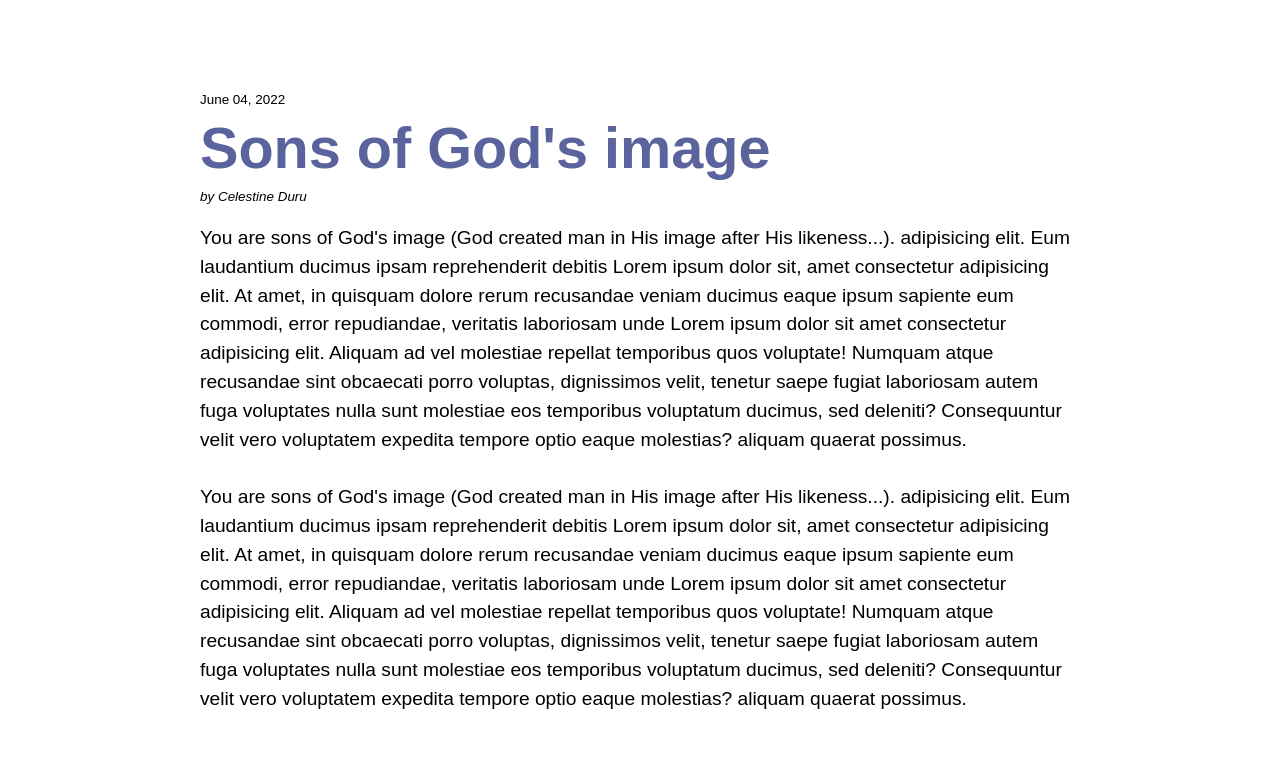
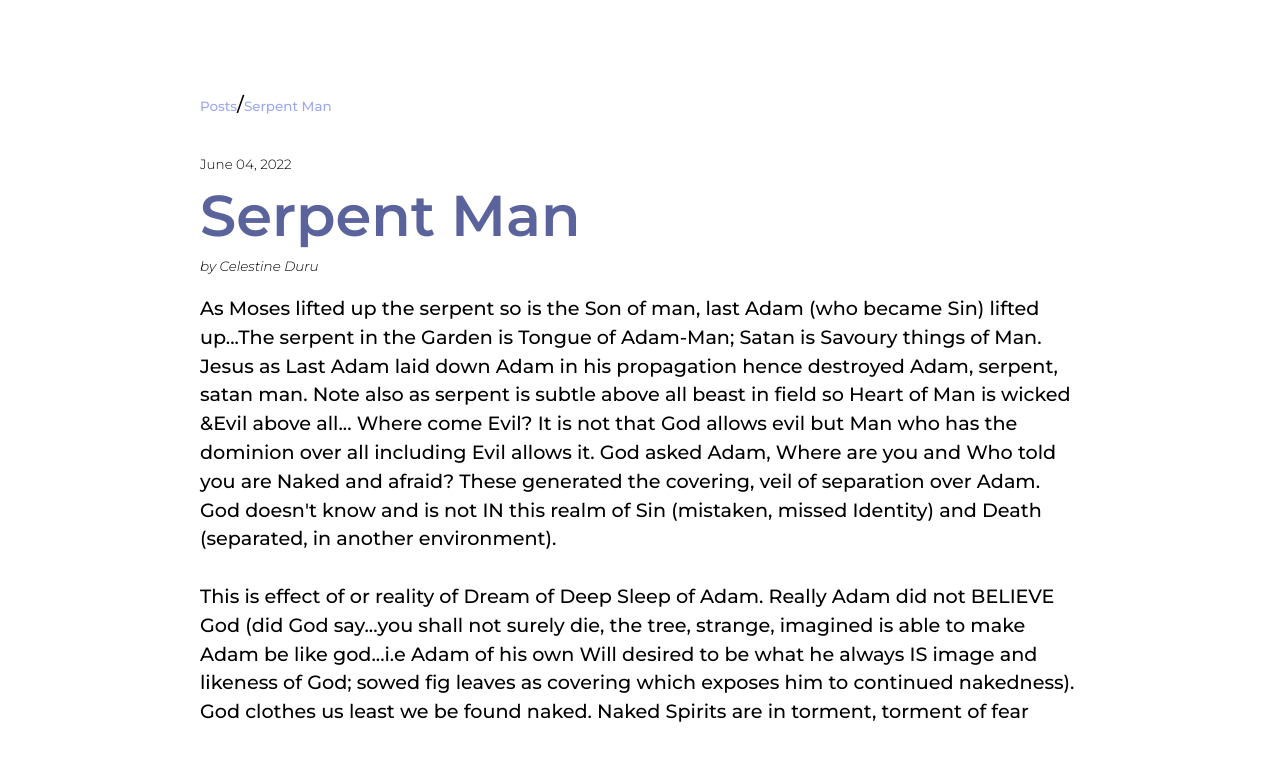
Before and after one commit to Ezcel/Celestine_Duru_space, a plain HTML site: page posts/001.html in a window 1280 px wide. Shown: the part 603-1360 px from the top of the page. Drawn offline with Linux system fonts and the light colour scheme.

Commit message:
Update 001.html

```diff
--- a/posts/001.html
+++ b/posts/001.html
@@ -7,6 +7,12 @@
     <title>Celestine Duru Space</title>
     <link rel="stylesheet" href="../css/style.css" />
     <link rel="stylesheet" href="../css/001.css" />
+    <link rel="preconnect" href="https://fonts.googleapis.com" />
+    <link rel="preconnect" href="https://fonts.gstatic.com" crossorigin />
+    <link
+      href="https://fonts.googleapis.com/css2?family=Montserrat:ital,wght@0,300;0,500;0,600;1,300&display=swap"
+      rel="stylesheet"
+    />
   </head>
   <body>
     <main>
@@ -14,56 +20,59 @@
         <div id="logo">
           <p id="logoText">Celestine Duru Space</p>
         </div>
-        <nav class="navbar">
+        <nav class="navbar" id="navigation">
           <ul>
-            <li><a href="../index.html" class="active">Home</a></li>
-            <li><a href="#posts">Posts</a></li>
+            <li>
+              <a href="../index.html" id="homeButton">Home</a>
+            </li>
+            <li><a href="../index.html#posts" id="postButton">Posts</a></li>
           </ul>
         </nav>
+        <div id="hamburger">
+          <svg xmlns="http://www.w3.org/2000/svg" viewBox="0 0 448 512"><!--! Font Awesome Pro 6.0.0 by @fontawesome - https://fontawesome.com License - https://fontawesome.com/license (Commercial License) Copyright 2022 Fonticons, Inc. --><path fill="#fff" d="M0 96C0 78.33 14.33 64 32 64H416C433.7 64 448 78.33 448 96C448 113.7 433.7 128 416 128H32C14.33 128 0 113.7 0 96zM0 256C0 238.3 14.33 224 32 224H416C433.7 224 448 238.3 448 256C448 273.7 433.7 288 416 288H32C14.33 288 0 273.7 0 256zM416 448H32C14.33 448 0 433.7 0 416C0 398.3 14.33 384 32 384H416C433.7 384 448 398.3 448 416C448 433.7 433.7 448 416 448z"/></svg>
+        </div>
       </header>
       <div id="image">
         <img
-          src="../images/james-coleman-cevIeBV1A3I-unsplash.jpg"
+          src="../images/post_001_image941px.jpg"
+          srcset="../images/post_001_image534px.jpg 425w, ../images/post_001_image2101px.jpg 1200w"
+          sizes="(max-width: 940px) 100vw, (max-width: 7680px) 70vw"
           alt="image"
           width="100%"
         />
       </div>
       <section id="blogPost">
         <div id="text">
+          <div id="directory">
+            <a href="../index.html#posts">Posts</a>/<a href="#">Serpent Man</a>
+          </div>
           <p id="date">June 04, 2022</p>
-          <h1>Sons of God's image</h1>
+          <h1>Serpent Man</h1>
           <p id="author">by Celestine Duru</p>
           <div id="mainText">
             <p>
-              You are sons of God's image (God created man in His image after
-              His likeness...). adipisicing elit. Eum laudantium ducimus ipsam
-              reprehenderit debitis Lorem ipsum dolor sit, amet consectetur
-              adipisicing elit. At amet, in quisquam dolore rerum recusandae
-              veniam ducimus eaque ipsum sapiente eum commodi, error
-              repudiandae, veritatis laboriosam unde Lorem ipsum dolor sit amet
-              consectetur adipisicing elit. Aliquam ad vel molestiae repellat
-              temporibus quos voluptate! Numquam atque recusandae sint obcaecati
-              porro voluptas, dignissimos velit, tenetur saepe fugiat laboriosam
-              autem fuga voluptates nulla sunt molestiae eos temporibus
-              voluptatum ducimus, sed deleniti? Consequuntur velit vero
-              voluptatem expedita tempore optio eaque molestias? aliquam quaerat
-              possimus.
+              As Moses lifted up the serpent so is the Son of man, last Adam
+              (who&nbsp;became&nbsp;Sin) lifted up...The serpent in the Garden
+              is Tongue of Adam-Man; Satan is Savoury things of Man. Jesus as
+              Last Adam laid down Adam in his propagation hence destroyed Adam,
+              serpent, satan man. Note also as serpent is subtle above all beast
+              in field so Heart of Man is wicked &Evil above all... Where come
+              Evil? It is not that God allows evil but Man who has the dominion
+              over all including Evil allows it. God asked Adam, Where are you
+              and Who told you are Naked and afraid? These generated the
+              covering, veil of separation over Adam. God doesn't know and is
+              not IN this realm of Sin (mistaken, missed Identity) and Death
+              (separated, in another environment).
             </p>
             <br />
             <p>
-              You are sons of God's image (God created man in His image after
-              His likeness...). adipisicing elit. Eum laudantium ducimus ipsam
-              reprehenderit debitis Lorem ipsum dolor sit, amet consectetur
-              adipisicing elit. At amet, in quisquam dolore rerum recusandae
-              veniam ducimus eaque ipsum sapiente eum commodi, error
-              repudiandae, veritatis laboriosam unde Lorem ipsum dolor sit amet
-              consectetur adipisicing elit. Aliquam ad vel molestiae repellat
-              temporibus quos voluptate! Numquam atque recusandae sint obcaecati
-              porro voluptas, dignissimos velit, tenetur saepe fugiat laboriosam
-              autem fuga voluptates nulla sunt molestiae eos temporibus
-              voluptatum ducimus, sed deleniti? Consequuntur velit vero
-              voluptatem expedita tempore optio eaque molestias? aliquam quaerat
-              possimus.
+              This is effect of or reality of Dream of Deep Sleep of Adam.
+              Really Adam did not BELIEVE God (did God say...you shall not
+              surely die, the tree, strange, imagined is able to make Adam be
+              like god...i.e Adam of his own Will desired to be what he always
+              IS image and likeness of God; sowed fig leaves as covering which
+              exposes him to continued nakedness). God clothes us least we be
+              found naked. Naked Spirits are in torment, torment of fear
             </p>
           </div>
         </div>
@@ -96,5 +105,8 @@
         </div>
       </footer>
     </main>
+    <script src="../js/jquery-3.6.0.js"></script>
+    <script src="../js/script.js"></script>
+
   </body>
 </html>
```
